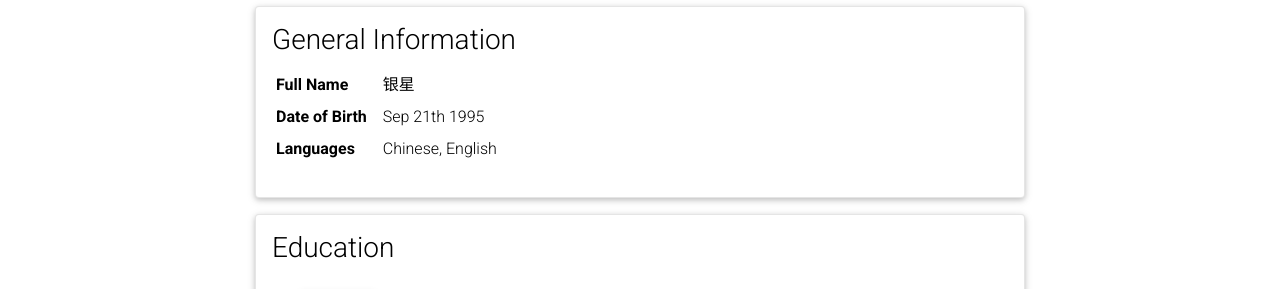
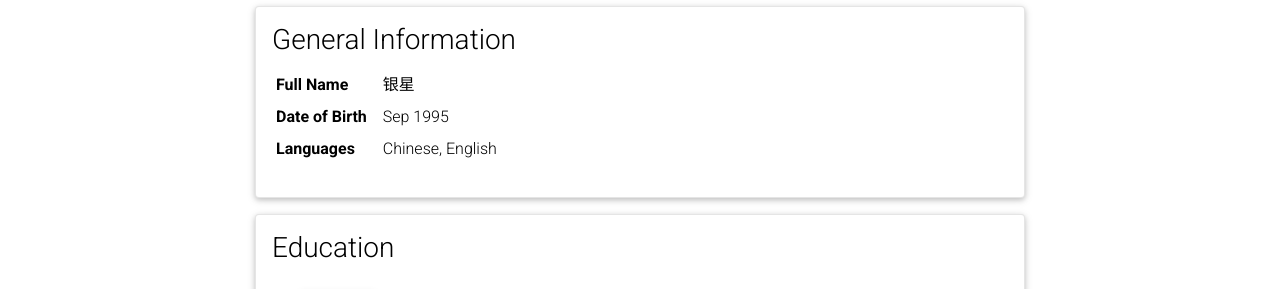
Before and after one commit to sterling-yin/sterling-yin.github.io, a Jekyll site: the page built from _pages/cv.md, in a window 1280 px wide and 1210 px high. Shown: the part 178-467 px from the top of the window. Built offline with Jekyll 4.4.1, drawn with Linux system fonts in a browser that asks for light colours; comment, search, counter and statistics services are not loaded; a style sheet for code colours, icons or effects is not loaded.

Commit message:
Update cv.yml

```diff
--- a/_data/cv.yml
+++ b/_data/cv.yml
@@ -4,7 +4,7 @@
     - name: Full Name
       value: 银星
     - name: Date of Birth
-      value: Sep 21th 1995
+      value: Sep 1995
     - name: Languages
       value: Chinese, English
 
```
